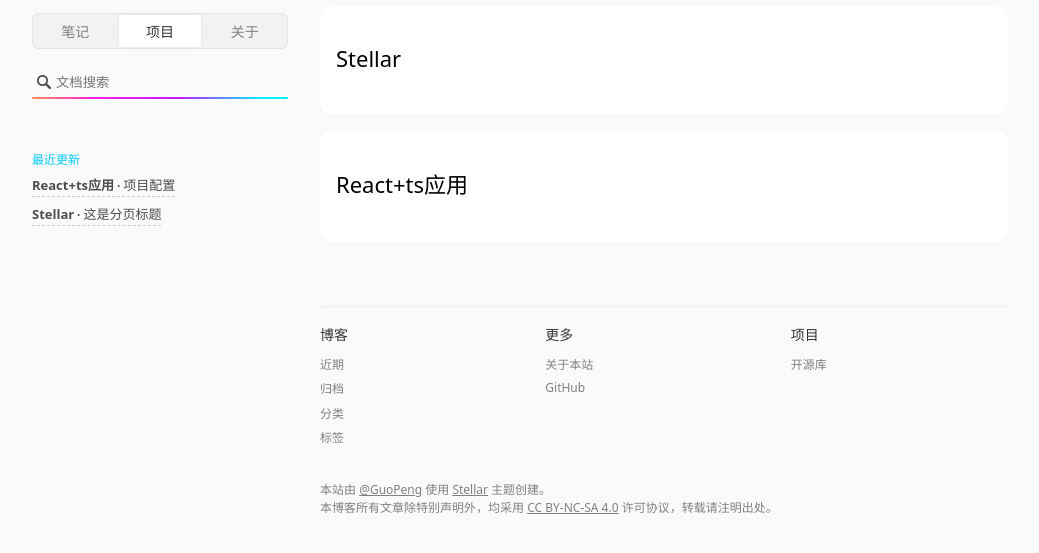
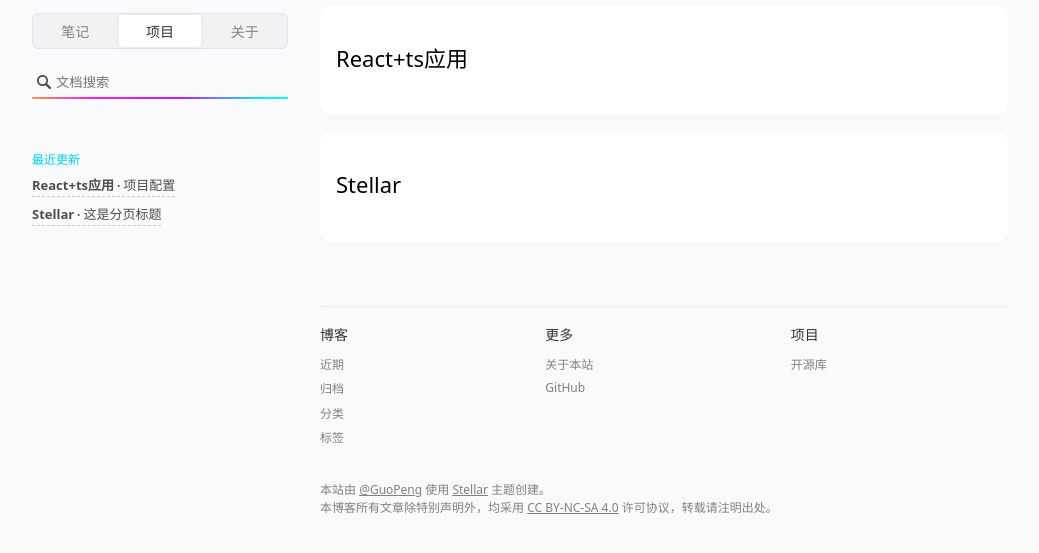
Before and after one commit to mistbollon/mistbollon.github.io, a plain HTML site: page wiki/index.html in a window 1280 px wide. Shown: the part 85-638 px from the top of the page, without its empty margins (120-1159 px from the left). Drawn offline with nearby package versions, Linux system fonts and the light colour scheme; some packages are replaced by stand-ins of ours; a script that the page names is missing.

Commit message:
Site updated: 2023-05-13 00:44:33

```diff
--- a/wiki/index.html
+++ b/wiki/index.html
@@ -97,10 +97,10 @@
 
 <div class="nav-wrap"><nav class="sub wiki cap"><a class="active" href="/wiki">所有项目</a></a></nav></div>
 
-  <div class="post-list wiki"><a class="post-card wiki " href="/wiki/conduit/07-%E7%BB%BC%E5%90%88%E6%A1%88%E4%BE%8B-conduit.html">
+  <div class="post-list wiki"><a class="post-card wiki " href="/wiki/React/%E6%94%AF%E6%8C%81%20TypeScript%20%E7%9A%84%20React%20%E5%BA%94%E7%94%A8.html">
+<article class="md-text"><div class="excerpt"><h2 class="post-title">React+ts应用</h2></div></article>
+</a></div><div class="post-list wiki"><a class="post-card wiki " href="/wiki/conduit/07-%E7%BB%BC%E5%90%88%E6%A1%88%E4%BE%8B-conduit.html">
 <article class="md-text"><div class="excerpt"><h2 class="post-title">Stellar</h2></div></article>
-</a></div><div class="post-list wiki"><a class="post-card wiki " href="/wiki/React/%E6%94%AF%E6%8C%81%20TypeScript%20%E7%9A%84%20React%20%E5%BA%94%E7%94%A8.html">
-<article class="md-text"><div class="excerpt"><h2 class="post-title">React+ts应用</h2></div></article>
 </a></div>
 
 
```
Also changed, not shown: about/index.html (+3 -3 lines), search.json (+1 -1 lines).
